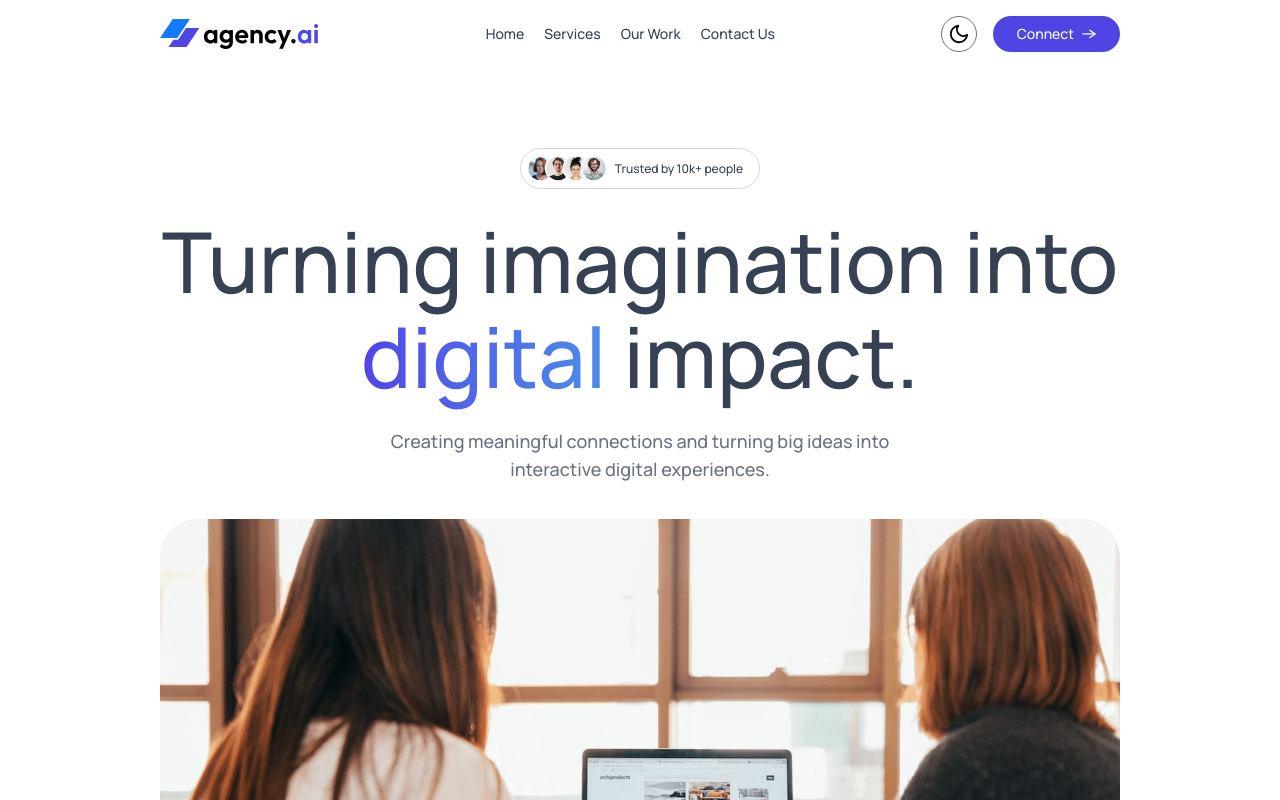
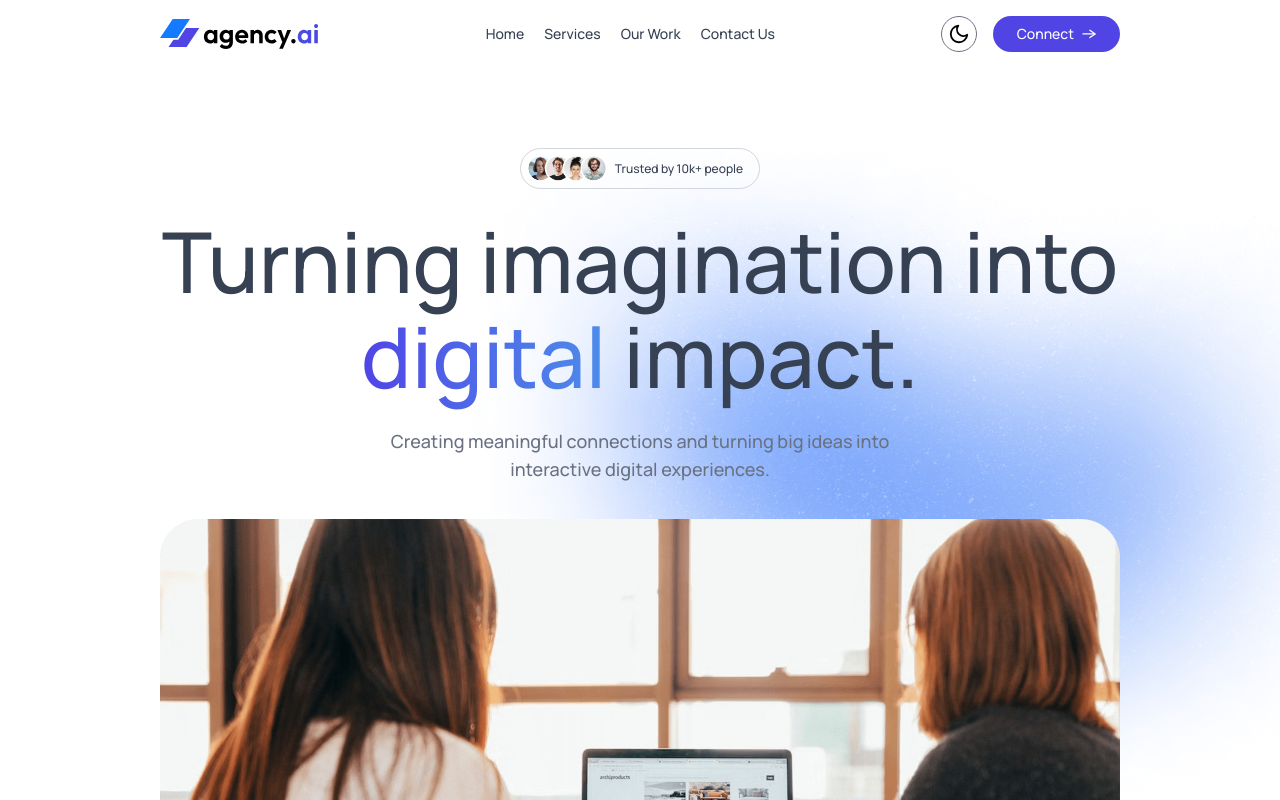
Before and after one commit to arunpmanoj/agency-ai, a React app: page / in a window 1280 px wide. Shown: the top 800 px of the page. Built offline with nearby package versions, Linux system fonts and the light colour scheme; the HTML template or start-up script is replaced by a standard one.

Commit message:
added gradient for background

```diff
--- a/src/components/Hero.jsx
+++ b/src/components/Hero.jsx
@@ -18,6 +18,7 @@
     </p>
       <div className='relative'>
         <img src={assets.hero_img} alt="" className='w-full max-w-6xl' />
+        < img src={assets.bgImage1} alt="" className='absolute -top-40 -right-40sm: -top-100 sm:-right-70 -z-1 dark:hidden'/>
       </div>
     </div>
   )
```
